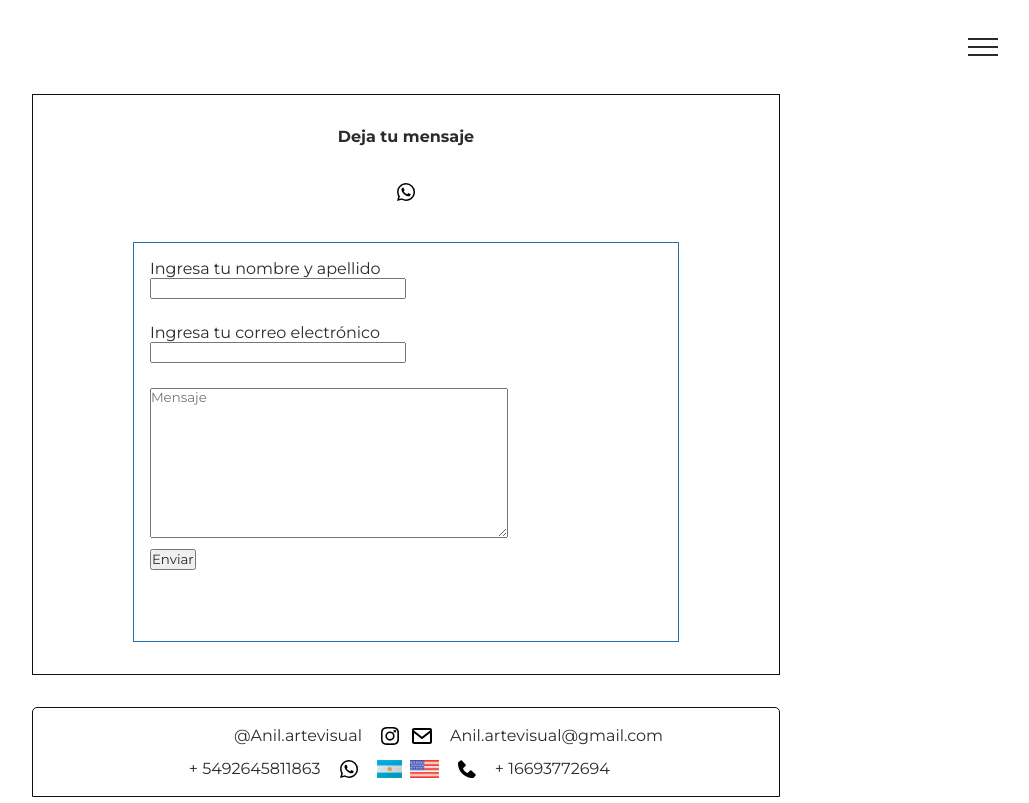
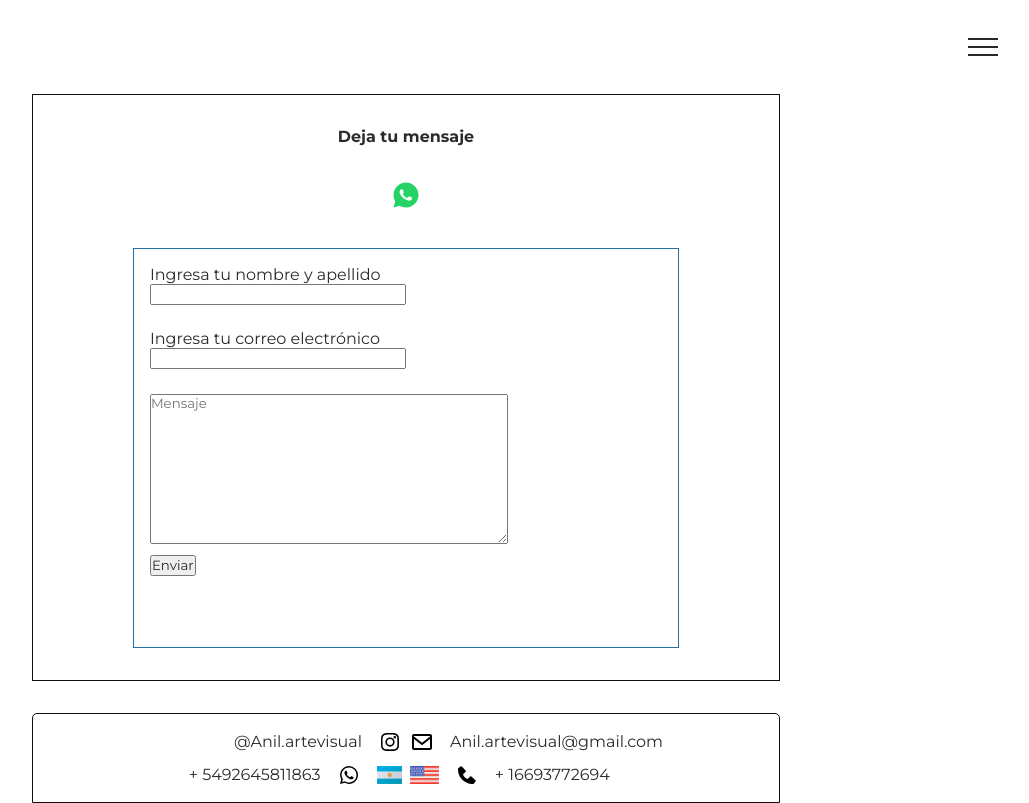
Before and after one commit to MatiasTello87/Anila, a website: page pages/contacto.html in a window 1280 px wide. Shown: the whole page, without its empty margins (234-1263 px from the left). Drawn offline with Linux system fonts and the light colour scheme.

Commit message:
1prueba de enlace a whatsap y gmail

```diff
--- a/pages/contacto.html
+++ b/pages/contacto.html
@@ -25,7 +25,7 @@
         <section class="section_contacto">
             <h4>Deja tu mensaje</h4>
             <div class="whatsapp">
-                <a href="htpps://wa.me/5492645293298"><img src="../assets/icons/whatsapp.webp" alt=""></a>
+                <a href="https://wa.me/5492645293298?text=Hola, quiero más información" target="_blank"><img src="../assets/icons/whatsapp-fill.svg" alt=""></a>
             </div>
             <div class="email">
                 <form action="https://formsubmit.co/matiasfernandotello@gmail.com"         method="POST">
@@ -35,6 +35,8 @@
                     <input type="email" name="email" required>
                     <textarea name="mensaje" placeholder="Mensaje" required></textarea>
                     <button type="submit">Enviar</button>
+                    <input type="hidden" name="_next" value="https://matiastello87.github.io/Anila/pages/contacto.html">
+                    <input type="hidden" name="_captcha" value="false">
                </form>
             </div>
         </section>
--- a/sass/pages/_contacto.scss
+++ b/sass/pages/_contacto.scss
@@ -4,7 +4,14 @@ main{
         padding: 2em;
         width: 60%;
         border: 1px solid rgb(15, 15, 15);
-
+        .whatsapp{
+            a{
+                img{
+                    width: 30px;
+                    height: 30px;
+                }
+            }
+        }
         .email{
             width: 80%;
             height: 400px;
```
Also changed, not shown: assets/icons/whatsapp-fill.svg (added), css/style.css.
